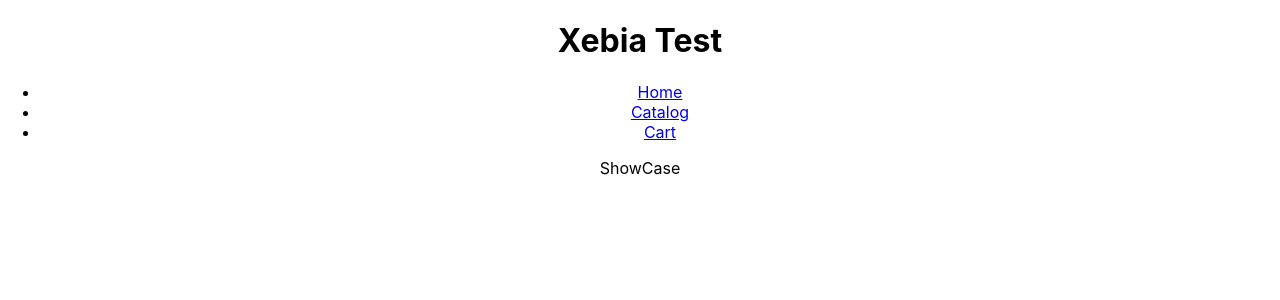
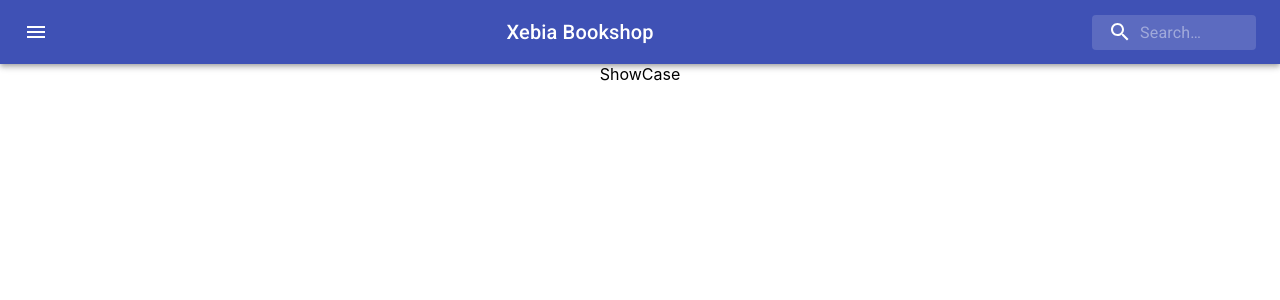
Before and after one commit to laurentdevparitel/xebia-bookshop, a React (Create React App) app: page /catalog in a window 1280 px wide. Shown: the top 300 px of the page. Built offline with nearby package versions, Linux system fonts and the light colour scheme.

Commit message:
added SearchAppBar, refacto

```diff
--- a/src/App.js
+++ b/src/App.js
@@ -7,7 +7,8 @@
 // -- Components
 import ErrorBoundary  from "./components/ErrorBoundary/ErrorBoundary";
 
-import NavBar  from "./components/NavBar/NavBar";
+//import NavBar  from "./components/NavBar/NavBar";
+import SearchAppBar  from "./components/SearchAppBar/SearchAppBar";
 
 // -- Views
 import Home from './views/Home';
@@ -19,7 +20,7 @@
     <Router>
       <div className="App">
 
-          <NavBar />
+          <SearchAppBar />
 
           <Switch>
             <ErrorBoundary>
--- a/src/components/ErrorBoundary/ErrorBoundary.js
+++ b/src/components/ErrorBoundary/ErrorBoundary.js
@@ -1,4 +1,4 @@
-import React, { Component } from 'react';
+import React from 'react';
 
 
 /**
--- /dev/null
+++ b/src/components/SearchAppBar/SearchAppBar.js
@@ -0,0 +1,123 @@
+import React from 'react';
+import {Link} from "react-router-dom";
+
+// -- Material UI
+import AppBar from '@material-ui/core/AppBar';
+import Toolbar from '@material-ui/core/Toolbar';
+import IconButton from '@material-ui/core/IconButton';
+import Typography from '@material-ui/core/Typography';
+import InputBase from '@material-ui/core/InputBase';
+
+import Drawer from '@material-ui/core/Drawer';
+import List from '@material-ui/core/List';
+import Divider from '@material-ui/core/Divider';
+
+import {makeStyles, useTheme} from '@material-ui/core/styles';
+
+import MenuIcon from '@material-ui/icons/Menu';
+import SearchIcon from '@material-ui/icons/Search';
+import ChevronLeftIcon from '@material-ui/icons/ChevronLeft';
+import ChevronRightIcon from '@material-ui/icons/ChevronRight';
+import ListItem from '@material-ui/core/ListItem';
+import ListItemIcon from '@material-ui/core/ListItemIcon';
+import ListItemText from '@material-ui/core/ListItemText';
+
+import HomeIcon from '@material-ui/icons/Home';
+import ShoppingCartIcon from '@material-ui/icons/ShoppingCart';
+import LibraryBooksIcon from '@material-ui/icons/LibraryBooks';
+
+// -- Component styles
+import styles from "./SearchAppBarStyles";
+
+const useStyles = makeStyles(styles);
+
+export default function SearchAppBar() {
+
+    const classes = useStyles();
+    const theme = useTheme();
+
+    const REACT_APP_APP_NAME = process.env.REACT_APP_APP_NAME;
+
+    const [open, setOpen] = React.useState(false);
+
+    const handleDrawerOpen = () => {
+        setOpen(true);
+    };
+
+    const handleDrawerClose = () => {
+        setOpen(false);
+    };
+
+    return (
+        <div className={classes.root}>
+            <AppBar position="static">
+                <Toolbar>
+                    <IconButton
+                        edge="start"
+                        className={classes.menuButton}
+                        color="inherit"
+                        aria-label="open drawer"
+                        onClick={handleDrawerOpen}
+                    >
+                        <MenuIcon/>
+                    </IconButton>
+                    <Typography className={classes.title} variant="h6" noWrap>
+                        {REACT_APP_APP_NAME}
+                    </Typography>
+                    <div className={classes.search}>
+                        <div className={classes.searchIcon}>
+                            <SearchIcon/>
+                        </div>
+                        <InputBase
+                            placeholder="Search…"
+                            classes={{
+                                root: classes.inputRoot,
+                                input: classes.inputInput,
+                            }}
+                            inputProps={{'aria-label': 'search'}}
+                        />
+                    </div>
+                </Toolbar>
+            </AppBar>
+
+            <Drawer
+                className={classes.drawer}
+                variant="persistent"
+                anchor="left"
+                open={open}
+                classes={{
+                    paper: classes.drawerPaper,
+                }}
+            >
+                <div className={classes.drawerHeader}>
+                    <IconButton onClick={handleDrawerClose}>
+                        {theme.direction === 'ltr' ? <ChevronLeftIcon/> : <ChevronRightIcon/>}
+                    </IconButton>
+                </div>
+                <Divider/>
+                <List>
+                    <ListItem button>
+                        <ListItemIcon><HomeIcon/></ListItemIcon>
+                        <ListItemText>
+                            <Link to="/">Home</Link>
+                        </ListItemText>
+                    </ListItem>
+                    <ListItem button>
+                        <ListItemIcon><LibraryBooksIcon/></ListItemIcon>
+                        <ListItemText>
+                            <Link to="/catalog">Catalog</Link>
+                        </ListItemText>
+                    </ListItem>
+                    <ListItem button>
+                        <ListItemIcon><ShoppingCartIcon/></ListItemIcon>
+                        <ListItemText>
+                            <Link to="/cart">Cart</Link>
+                        </ListItemText>
+                    </ListItem>
+                </List>
+
+            </Drawer>
+
+    </div>
+);
+}
--- /dev/null
+++ b/src/components/SearchAppBar/SearchAppBarStyles.js
@@ -0,0 +1,78 @@
+import {fade} from "@material-ui/core/styles";
+
+const drawerWidth = 240;
+
+const styles = (theme) => ({
+
+    root: {
+        flexGrow: 1,
+    },
+    menuButton: {
+        marginRight: theme.spacing(2),
+    },
+    title: {
+        flexGrow: 1,
+        display: 'none',
+        [theme.breakpoints.up('sm')]: {
+            display: 'block',
+        },
+    },
+    search: {
+        position: 'relative',
+        borderRadius: theme.shape.borderRadius,
+        backgroundColor: fade(theme.palette.common.white, 0.15),
+        '&:hover': {
+            backgroundColor: fade(theme.palette.common.white, 0.25),
+        },
+        marginLeft: 0,
+        width: '100%',
+        [theme.breakpoints.up('sm')]: {
+            marginLeft: theme.spacing(1),
+            width: 'auto',
+        },
+    },
+    searchIcon: {
+        padding: theme.spacing(0, 2),
+        height: '100%',
+        position: 'absolute',
+        pointerEvents: 'none',
+        display: 'flex',
+        alignItems: 'center',
+        justifyContent: 'center',
+    },
+    inputRoot: {
+        color: 'inherit',
+    },
+    inputInput: {
+        padding: theme.spacing(1, 1, 1, 0),
+        // vertical padding + font size from searchIcon
+        paddingLeft: `calc(1em + ${theme.spacing(4)}px)`,
+        transition: theme.transitions.create('width'),
+        width: '100%',
+        [theme.breakpoints.up('sm')]: {
+            width: '12ch',
+            '&:focus': {
+                width: '20ch',
+            },
+        },
+    },
+
+    // -- Drawer
+    drawer: {
+        width: drawerWidth,
+        flexShrink: 0,
+    },
+    drawerPaper: {
+        width: drawerWidth,
+    },
+    drawerHeader: {
+        display: 'flex',
+        alignItems: 'center',
+        padding: theme.spacing(0, 1),
+        // necessary for content to be below app bar
+        ...theme.mixins.toolbar,
+        justifyContent: 'flex-end',
+    },
+});
+
+export default styles;
--- a/src/views/Cart.js
+++ b/src/views/Cart.js
@@ -2,7 +2,6 @@
 //import Cart  from "../components/Cart";
 
 //import './Cart.css';
-//import '../components/Responsive.css';
 
 const Cart = () => {
     return (
--- a/src/views/Home.js
+++ b/src/views/Home.js
@@ -2,7 +2,6 @@
 //import Home  from "../components/Home";
 
 //import './Home.css';
-//import '../components/Responsive.css';
 
 const Home = () => {
     return (
--- a/src/views/ShowCase.js
+++ b/src/views/ShowCase.js
@@ -1,8 +1,4 @@
 import React     from 'react';
-//import Showcase  from "../components/Showcase";
-
-//import './Cart.css';
-//import '../components/Responsive.css';
 
 const ShowCase = () => {
     return (
```
Also changed, not shown: 1 other file (tests, documents, lock files or other folders).
